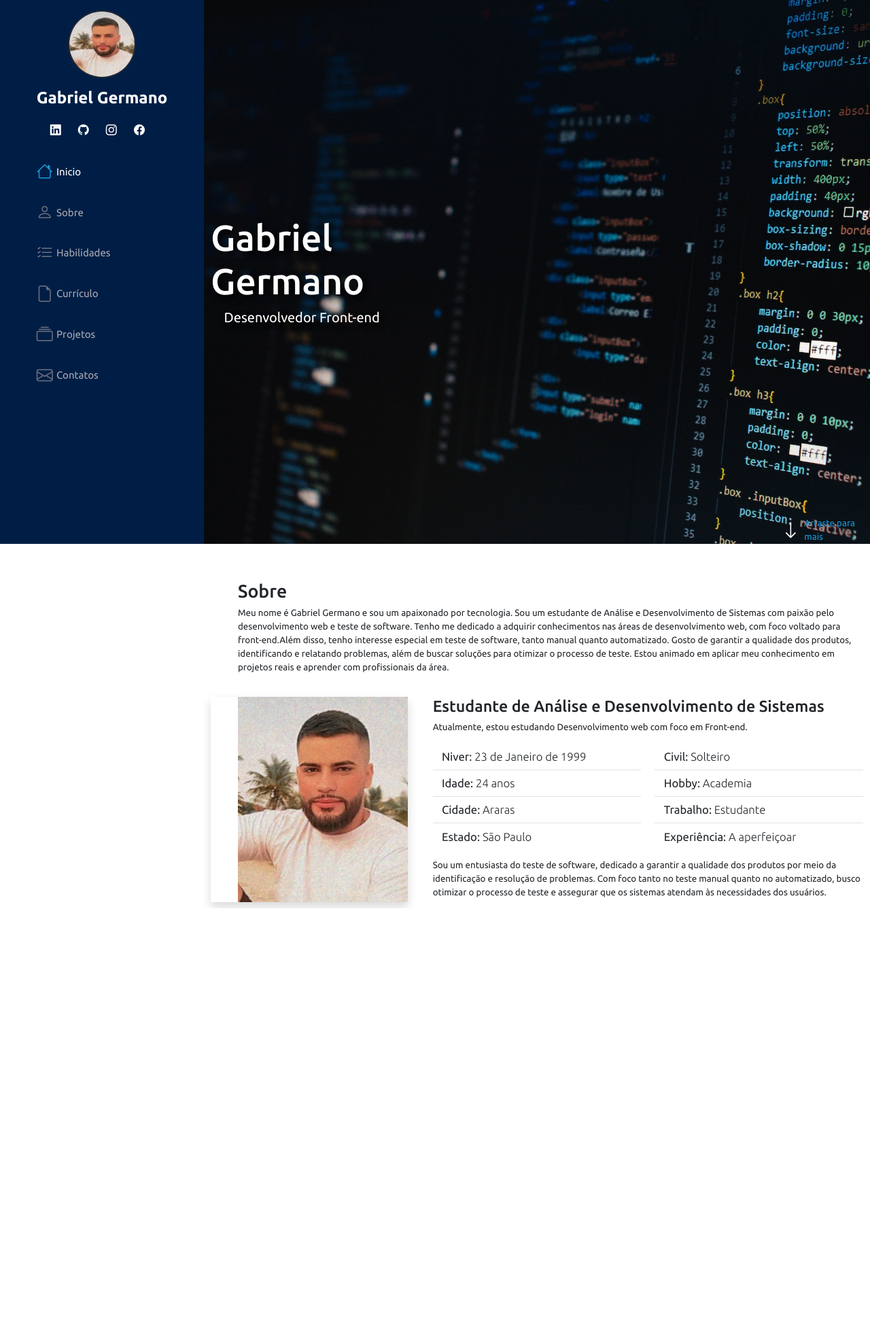
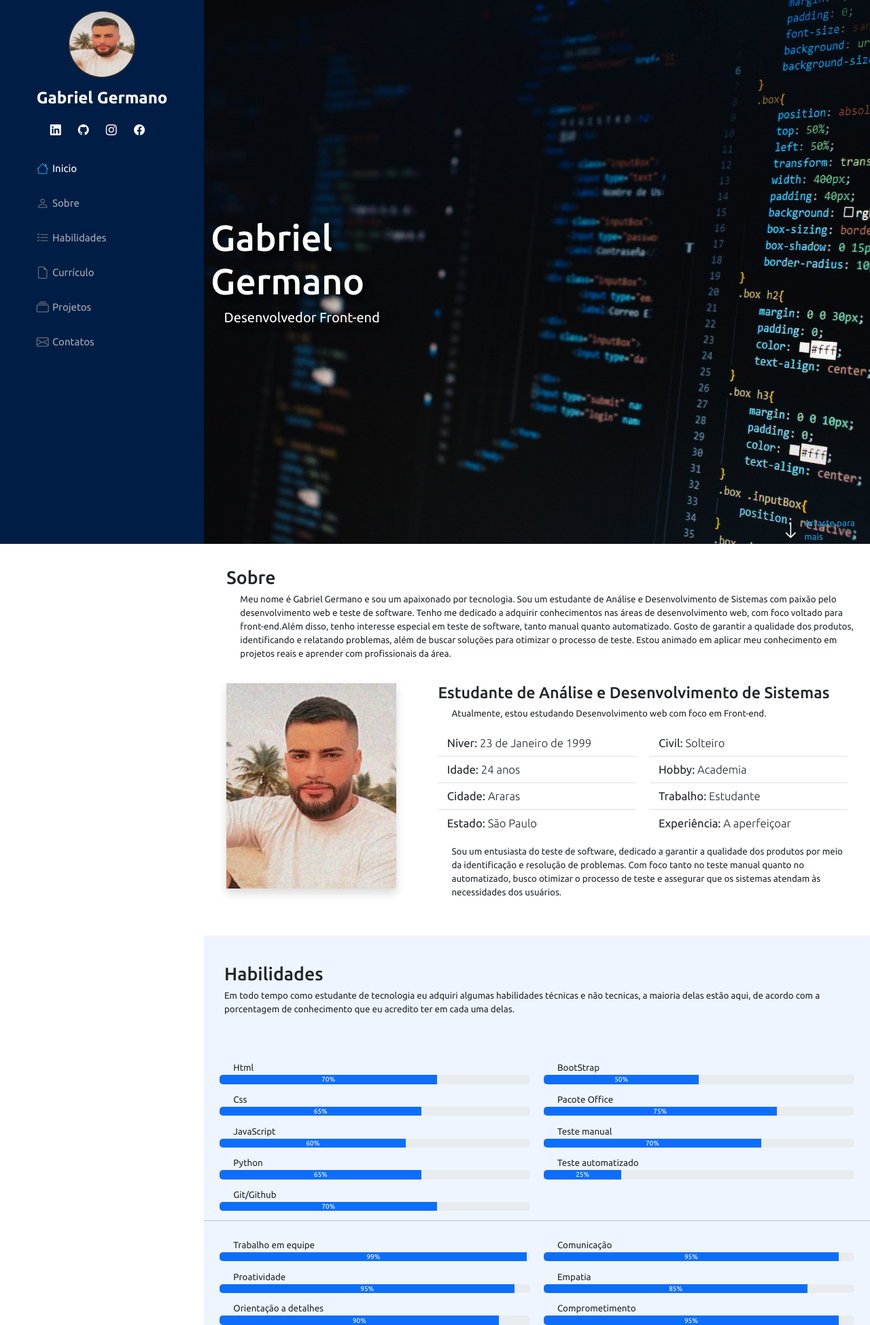
Before and after one commit to germanogabriel99/Gabriel-Germano-Portf, a Flask app: page / in a window 1280 px wide. Shown: the whole page at 68% size. Before the commit the page ends 1336 px from the top, so only its background shows below. Run offline with Flask 3, Linux system fonts and the light colour scheme; some libraries are stand-ins or nearby versions.

Commit message:
sobre e habidades pronto

```diff
--- a/static/script.js
+++ b/static/script.js
@@ -14,3 +14,15 @@ menuMobile.addEventListener('click',()=>{
     body.classList.toggle("menu-nav-active")
 
 })
+/* fechar o menu quando clicar em algum item e muda o icone para list*/
+const navItem =document.querySelectorAll('.nav-item')
+
+navItem.forEach(item =>{
+    item.addEventListener('click',() =>{
+        if(body.classList.contains('menu-nav-active')){
+            body.classList.remove('menu-nav-active')
+            menuMobile.classList.replace('bi-x','bi-list')
+
+        }
+    })
+})
--- a/static/style.css
+++ b/static/style.css
@@ -65,7 +65,7 @@ html, body{
 }
 .nav-menu a i,
 .nav-menu a:focus i {
-    font-size: 24px;
+    font-size: 18px;
     padding: 0.4rem;
     color: #6f7180;
 }
@@ -131,17 +131,20 @@ i.menu-mobile{
 }
 .menu-nav-active{
     overflow: hidden;
+
 }
 .menu-nav-active #header{
     left: 0;
 }
-#sobre-h{
-    padding: 0px 0px 0px 50px;
-}
-#fotoperfil{
-    padding: 0px 0px 0px 40px;
+
+
+.section-bg{
+    background-color: #eff5ff;
 }
 
+#hab h2,p{
+    margin-left: 20px;
+}
 
 
 
--- a/templates/index.html
+++ b/templates/index.html
@@ -39,7 +39,7 @@
                   <a class="nav-link" href="#sobre"><i class="bi bi-person"></i> Sobre</a>
                 </li>
                 <li class="nav-item">
-                  <a class="nav-link" href="#"><i class="bi bi-list-check"></i> Habilidades</a>
+                  <a class="nav-link" href="#habilidades"><i class="bi bi-list-check"></i> Habilidades</a>
                 </li>
                 <li class="nav-item">
                     <a class="nav-link" href="#"><i class="bi bi-file-earmark"></i> Currículo</a>
@@ -55,7 +55,7 @@
 
         </nav>
     </aside>
-    <main id="main">
+    <main id="main" >
         <section id="inicio" class="row m-0 p-0">
             <div class="col-md-5 d-flex justify-content-center align-items-center flex-column">
                 <h2 class="text-white text-shadow">Gabriel Germano</h2>
@@ -69,8 +69,8 @@
             </div>
 
         </section>
-        <section class="container mt-5" id="sobre">
-            <div class="row w-100">
+        <section class=" container mt-4" id="sobre">
+            <div class="row w-100 mx-3">
                 <div id="sobre-h" class="col-md-12">
                     <h2 class="pt-3">Sobre</h2>
                     <p>Meu nome é Gabriel Germano e sou um apaixonado por tecnologia.
@@ -84,7 +84,7 @@
                         </p>
                 </div>
             </div>
-            <div class="row mt-4">
+            <div class="row mt-4 mx-3">
                 <div class="col-md-4">
                     <img id="fotoperfil" class="shadow" src="../static/img/foto perfil maior.jpeg"Foto do Gabriel">
                 </div>
@@ -132,6 +132,95 @@
                 </div>
             </div>
         </section>
+        <section id="habilidades" class="mt-5 section-bg">
+            <div id="hab"class="container pb-5 ">
+                <h2 class="pt-5">Habilidades</h2>
+                <p>Em todo tempo como estudante de tecnologia eu adquiri algumas habilidades técnicas e não tecnicas, a maioria delas estão aqui, de acordo com a porcentagem de conhecimento que eu acredito ter em cada uma delas.</p>
+            </div>
+            <div class="row mx-3">
+                <div class="col-md-6">
+                    <p class="mt-3 mb-0">Html</p>
+                    <div class="progress" role="progressbar" aria-label="Example with label" aria-valuenow="70" aria-valuemin="0" aria-valuemax="100">
+                    <div class="progress-bar" style="width: 70%">70%</div>
+                    </div>
+                    <p class="mt-3 mb-0">Css</p>
+                    <div class="progress" role="progressbar" aria-label="Example with label" aria-valuenow="65" aria-valuemin="0" aria-valuemax="100">
+                    <div class="progress-bar" style="width: 65%">65%</div>
+                     </div>
+                     <p class="mt-3 mb-0">JavaScript</p>
+                     <div class="progress" role="progressbar" aria-label="Example with label" aria-valuenow="60" aria-valuemin="0" aria-valuemax="100">
+                    <div class="progress-bar" style="width: 60%">60%</div>
+                    </div>
+                    <p class="mt-3 mb-0">Python</p>
+                    <div class="progress" role="progressbar" aria-label="Example with label" aria-valuenow="65" aria-valuemin="0" aria-valuemax="100">
+                    <div class="progress-bar" style="width: 65%">65%</div>
+                    </div>
+                    <p class="mt-3 mb-0">Git/Github</p>
+                    <div class="progress" role="progressbar" aria-label="Example with label" aria-valuenow="70" aria-valuemin="0" aria-valuemax="100">
+                    <div class="progress-bar" style="width: 70%">70%</div>
+                    </div>
+
+
+
+
+                </div>
+                <div class="col-md-6">
+                    <p class="mt-3 mb-0">BootStrap</p>
+                    <div class="progress" role="progressbar" aria-label="Example with label" aria-valuenow="50" aria-valuemin="0" aria-valuemax="100">
+                    <div class="progress-bar" style="width: 50%">50%</div>
+                    </div>
+                    <p class="mt-3 mb-0">Pacote Office</p>
+                    <div class="progress" role="progressbar" aria-label="Example with label" aria-valuenow="75" aria-valuemin="0" aria-valuemax="100">
+                    <div class="progress-bar" style="width: 75%">75%</div>
+                    </div>
+                    <p class="mt-3 mb-0">Teste manual</p>
+                    <div class="progress" role="progressbar" aria-label="Example with label" aria-valuenow="70" aria-valuemin="0" aria-valuemax="100">
+                    <div class="progress-bar" style="width: 70%">70%</div>
+                    </div>
+                    <p class="mt-3 mb-0">Teste automatizado</p>
+                    <div class="progress" role="progressbar" aria-label="Example with label" aria-valuenow="25" aria-valuemin="0" aria-valuemax="100">
+                    <div class="progress-bar" style="width: 25%">25%</div>
+                    </div>
+
+
+                </div>
+
+            </div>
+            <hr>
+            <div class="row mx-3">
+                <div class="col-md-6">
+                <p class="mt-3 mb-0">Trabalho em equipe</p>
+                <div class="progress" role="progressbar" aria-label="Example with label" aria-valuenow="99" aria-valuemin="0" aria-valuemax="100">
+                <div class="progress-bar" style="width: 99%">99%</div>
+                </div>
+                <p class="mt-3 mb-0">Proatividade</p>
+                <div class="progress" role="progressbar" aria-label="Example with label" aria-valuenow="95" aria-valuemin="0" aria-valuemax="100">
+                <div class="progress-bar" style="width: 95%">95%</div> </div>
+                <p class="mt-3 mb-0">Orientação a detalhes</p>
+                <div class="progress" role="progressbar" aria-label="Example with label" aria-valuenow="90" aria-valuemin="0" aria-valuemax="100">
+                <div class="progress-bar" style="width: 90%">90%</div>
+                </div>
+                </div>
+                <div class="col-md-6">
+                    <p class="mt-3 mb-0">Comunicação</p>
+                    <div class="progress" role="progressbar" aria-label="Example with label" aria-valuenow="95" aria-valuemin="0" aria-valuemax="100">
+                    <div class="progress-bar" style="width: 95%">95%</div></div>
+                    <p class="mt-3 mb-0">Empatia</p>
+                    <div class="progress" role="progressbar" aria-label="Example with label" aria-valuenow="85" aria-valuemin="0" aria-valuemax="100">
+                    <div class="progress-bar" style="width: 85%">85%</div>
+                    </div>
+                    <p class="mt-3 mb-0">Comprometimento</p>
+                    <div class="progress" role="progressbar" aria-label="Example with label" aria-valuenow="95" aria-valuemin="0" aria-valuemax="100">
+                    <div class="progress-bar" style="width: 95%">95%</div>
+                    </div>
+                     </div>
+
+                </div>
+                </div>
+
+            </div>
+
+        </section>
     </main>
     <script src="../static/bootstrap/js/bootstrap.bundle.min.js"></script>
     <script src="../static/script.js"></script>
```
